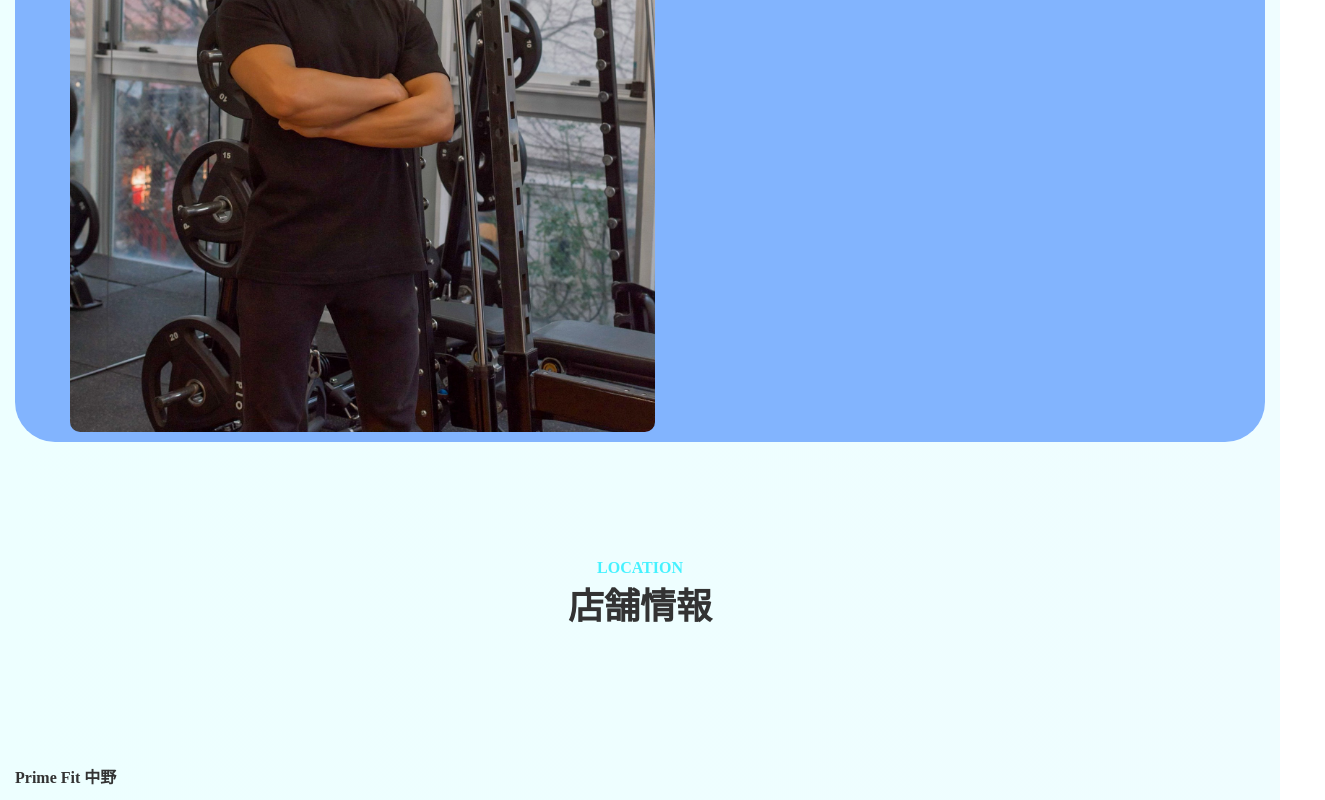
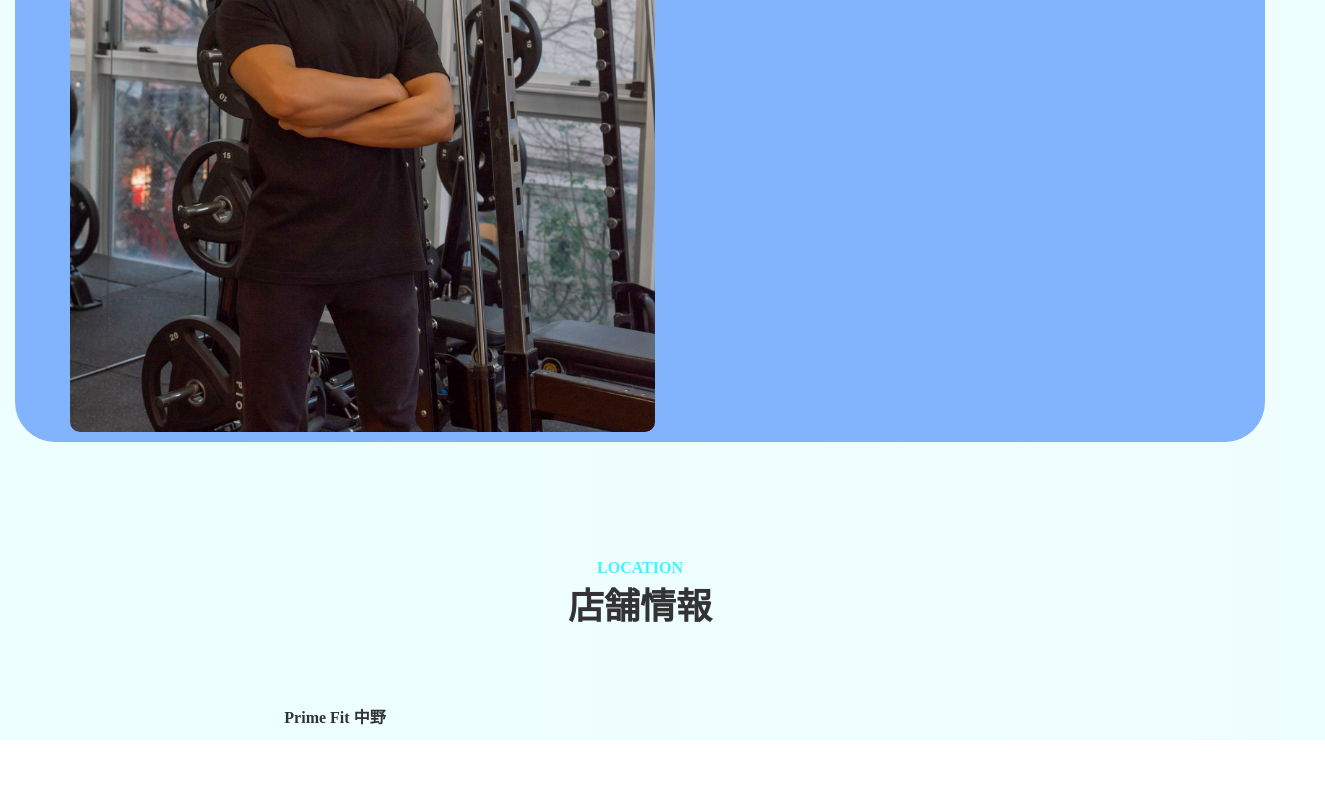
Before and after one commit to saitoshi/nakanoPrimeFit2, a Next.js app in the folder src/: page / in a window 1280 px wide. Shown: the part 1553-2353 px from the top of the page, 1325 px wide, since content can reach past the window. After the commit the page ends 2293 px from the top, so only its background shows below. Built offline with nearby package versions, Linux system fonts and the light colour scheme.

Commit message:
issue-01: updated landing page

```diff
--- a/src/app/page.tsx
+++ b/src/app/page.tsx
@@ -104,14 +104,14 @@ export default function Home() {
             <p className='subHeader'>LOCATION</p>
             <p className='mainHeader'>店舗情報</p>
           </h2>
-          <div
-            className='locationDetailContainer'
-            style={{ margin: '60px 0 0 0', display: 'flex' }}>
-            <div className='rowSplit'>
-              <div className='halfSplit'>
+
+          <div className='rowSplit'>
+            <div className='halfSplit'>
+              <div className='locationDetailContainer'>
                 <h3>Prime Fit 中野</h3>
               </div>
             </div>
+            <div className='halfSplit'></div>
           </div>
         </div>
       </div>
```
